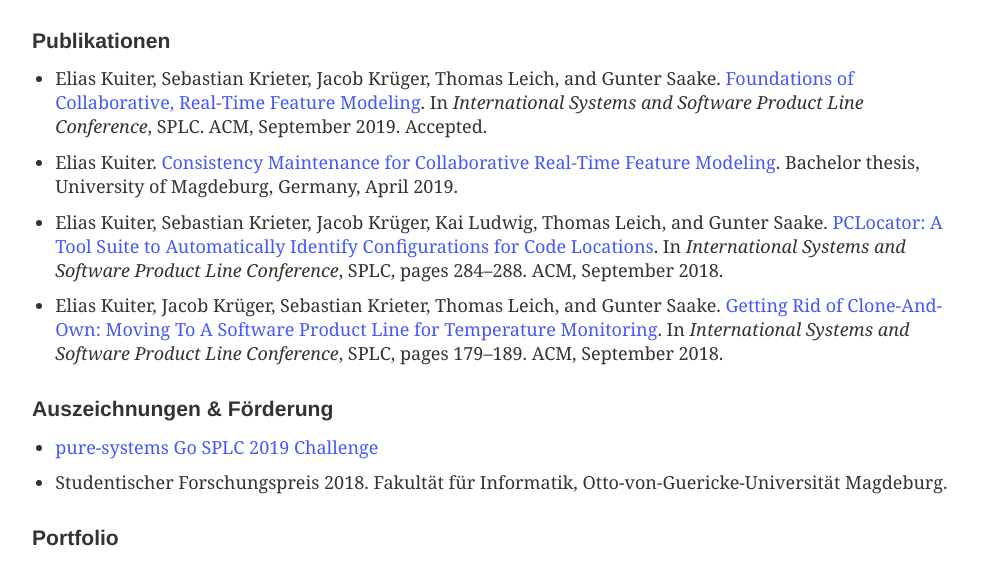
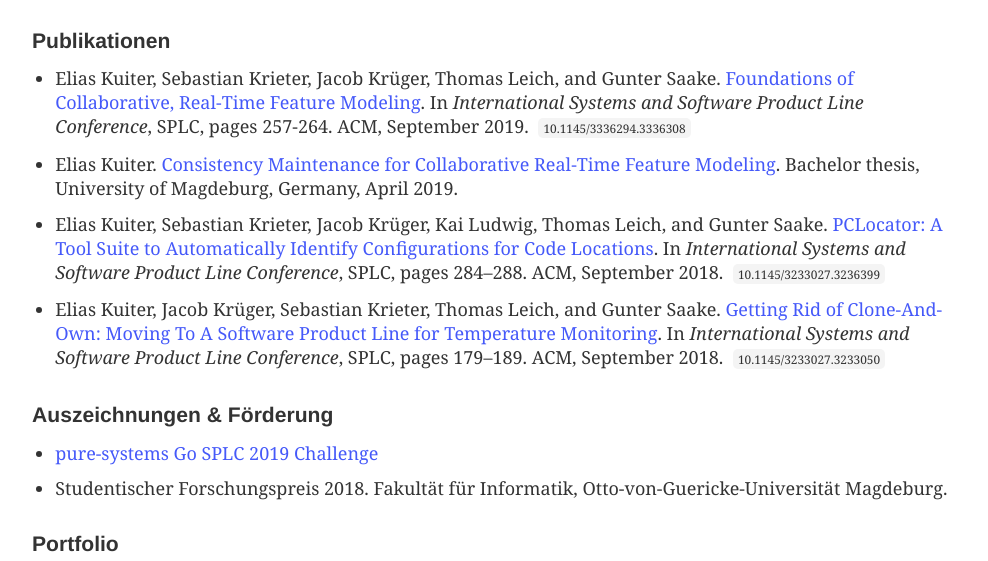
Before and after one commit to ekuiter/www.elias-kuiter.de, a Gatsby site: page / in a window 1280 px wide. Shown: the part 1051-1612 px from the top of the page, without its empty margins (144-1132 px from the left). Built offline with nearby package versions, Linux system fonts and the light colour scheme; Gatsby itself is replaced by a stand-in of ours.

Commit message:
Added DOIs

```diff
--- a/src/data/publications.js
+++ b/src/data/publications.js
@@ -3,8 +3,9 @@
     authors: 'Elias Kuiter, Sebastian Krieter, Jacob Krüger, Thomas Leich, and Gunter Saake',
     title: 'Foundations of Collaborative, Real-Time Feature Modeling',
     publishedIn: 'International Systems and Software Product Line Conference',
-    meta: 'SPLC. ACM, September 2019. Accepted',
-    href: 'http://www.elias-kuiter.de/splc19-foundations'
+    meta: 'SPLC, pages 257-264. ACM, September 2019',
+    href: 'http://www.elias-kuiter.de/splc19-foundations',
+    doi: '10.1145/3336294.3336308'
   },
   {
     authors: 'Elias Kuiter',
@@ -17,13 +18,15 @@
     title: 'PCLocator: A Tool Suite to Automatically Identify Configurations for Code Locations',
     publishedIn: 'International Systems and Software Product Line Conference',
     meta: 'SPLC, pages 284–288. ACM, September 2018',
-    href: 'http://www.elias-kuiter.de/splc18-pclocator'
+    href: 'http://www.elias-kuiter.de/splc18-pclocator',
+    doi: '10.1145/3233027.3236399'
   },
   {
     authors: 'Elias Kuiter, Jacob Krüger, Sebastian Krieter, Thomas Leich, and Gunter Saake',
     title: 'Getting Rid of Clone-And-Own: Moving To A Software Product Line for Temperature Monitoring',
     publishedIn: 'International Systems and Software Product Line Conference',
     meta: 'SPLC, pages 179–189. ACM, September 2018',
-    href: 'http://www.elias-kuiter.de/splc18-uvr2web'
+    href: 'http://www.elias-kuiter.de/splc18-uvr2web',
+    doi: '10.1145/3233027.3233050'
   }
 ];
--- a/src/pages/index.js
+++ b/src/pages/index.js
@@ -4,6 +4,7 @@
 import Navigation from '../components/navigation';
 import styles from '../stylesheets/index.module.css';
 import layoutStyles from '../stylesheets/layout.module.css';
+import blackLinksStyles from '../stylesheets/blackLinks.module.css';
 import { Link } from 'gatsby';
 import vita from '../data/vita';
 import publications from '../data/publications';
@@ -31,7 +32,7 @@
   </tr>
 );
 
-const Publication = ({ authors, title, href, publishedIn, meta }) => (
+const Publication = ({ authors, title, href, publishedIn, meta, doi }) => (
   <li>
     {authors}.
     {' '}
@@ -44,6 +45,12 @@
         : meta
             ? <span>{meta}.</span>
             : null}
+    {' '}
+    {doi
+      ? <span className={`${styles.doi} ${blackLinksStyles.blackLinks}`}>
+          <a href={`https://doi.org/${doi}`}>{doi}</a>
+        </span>
+      : null}
   </li>
 );
 
--- a/src/stylesheets/index.module.css
+++ b/src/stylesheets/index.module.css
@@ -1,3 +1,11 @@
+.doi {
+    font-size: 0.66em;
+    background-color: #f4f4f4;
+    border-radius: 5px;
+    padding: 2px 5px;
+    margin-left: 5px;
+}
+
 .portfolio, .tools {
     display: flex;
     list-style: none;
```
